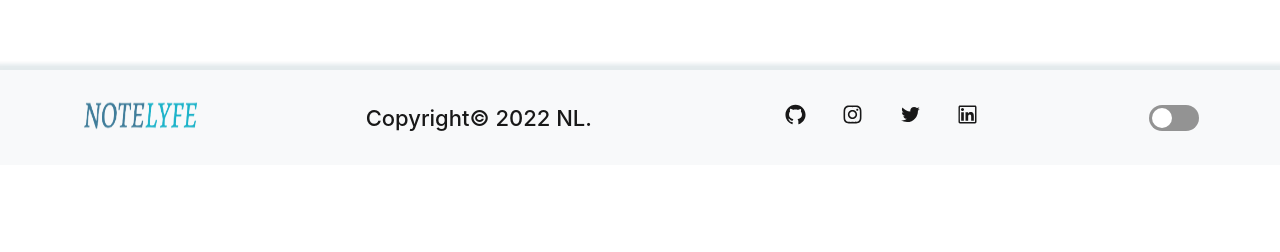
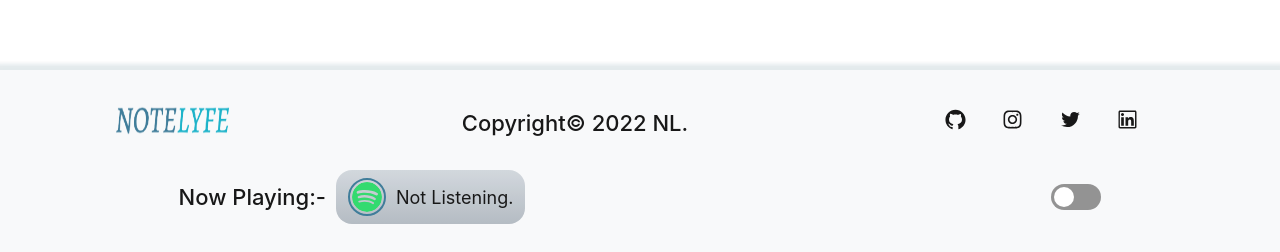
Before and after one commit to notelyfe/personal-portfolio, a React (Create React App) app: page / in a window 1280 px wide. Shown: the part 1239-1491 px from the top of the page. Before the commit the page ends 1404 px from the top, so only its background shows below. Built offline with nearby package versions, Linux system fonts and the light colour scheme; no server answers.

Commit message:
spotify added on footer

```diff
--- a/src/Components/Footer/Footer.jsx
+++ b/src/Components/Footer/Footer.jsx
@@ -9,11 +9,11 @@ import Context from '../../Context/Context'
 import note from '../../Assets/note.png'
 import style from '../Style/footer.module.css'
 import DarkMode from '../DakMode/DarkMode';
+import Spotify from '../Spotify/Spotify';
 
 const Footer = () => {
 
-    const context = useContext(Context)
-    const { modeStyle } = context
+    const { modeStyle } = useContext(Context)
 
     return (
         <footer className={style.footer}
@@ -22,6 +22,7 @@ const Footer = () => {
                 color: `${modeStyle.textColor}`,
                 boxShadow: `${modeStyle.mode === "light" ? "0px -1px 4px 5px rgba(35, 83, 105, 0.137)" : "0px -1px 4px 5px rgba(162, 208, 230, 0.137)"}`
             }}>
+            <div className={style.footerImportant}>
                 <div className={style.author}>
                     <img src={note} alt="note.png" className={style.developer} />
                 </div>
@@ -74,7 +75,15 @@ const Footer = () => {
                         </li>
                     </ul>
                 </div>
+            </div>
+            <div className={style.spotifyDark}>
+                <div className={style.spotifyContainer}>
+                    <Spotify />
+                </div>
+                <div className={style.darkModeContainer}>
                     <DarkMode />
+                </div>
+            </div>
         </footer>
     )
 }
--- /dev/null
+++ b/src/Components/Spotify/Spotify.jsx
@@ -0,0 +1,35 @@
+import React, { useContext } from 'react'
+import { BsSpotify } from "react-icons/bs";
+import Context from '../../Context/Context';
+import style from '../Style/footer.module.css'
+
+const Spotify = () => {
+
+    const { songs } = useContext(Context)
+
+    const isPlaying = songs?.is_playing
+
+    return (
+        <>
+            <h5>Now Playing:-</h5>
+            <div className={style.spotifyWrapper}>
+                {(!isPlaying) ? (
+                    <BsSpotify className={style.spotifyIcon} />
+                ) : (
+                    <a href={songs.item.external_urls.spotify} target='_blank' >
+                        <img src={songs.item.album.images[0].url} className={style.spotifyImage} alt="Album Avatar" />
+                    </a>
+                )}
+                <p >
+                    {(!isPlaying) ? "Not Listening." : (
+                        <a href={songs.item.name} target='_blank' className={style.songName} >
+                            {songs.item.name}
+                        </a>
+                    )}
+                </p>
+            </div>
+        </>
+    )
+}
+
+export default Spotify
--- a/src/Components/Style/footer.module.css
+++ b/src/Components/Style/footer.module.css
@@ -1,33 +1,32 @@
-.footer{
+.footer {
     position: relative;
     top: 80px;
     display: flex;
-    justify-content: space-around;
-    align-items: center;
+    flex-direction: column;
     padding: 18px 10px;
     opacity: 0.9;
 }
 
-.developer{
+.developer {
     width: 120px;
     height: 30px;
 }
 
-.copyright{
+.copyright {
     padding: 10px 12px;
     margin: 5px 10px;
 }
 
-h5{
+h5 {
     font-size: 22px;
     font-weight: 500;
 }
 
-.socialLinkContainer{
+.socialLinkContainer {
     width: 250px;
 }
 
-.footerLinks{
+.footerLinks {
     display: flex;
     flex-direction: row;
     justify-content: space-evenly;
@@ -36,17 +35,17 @@ h5{
     list-style: none;
 }
 
-.listItem{
+.listItem {
     padding: 5px 10px;
     margin: 5px 0;
 }
 
-.socialLinks{
+.socialLinks {
     font-size: 23px;
     color: black;
 }
 
-.socialLinks:hover{
+.socialLinks:hover {
     color: #2C7090 !important;
 }
 
@@ -55,3 +54,70 @@ h5{
         flex-direction: column;
     }
 }
+
+.footerImportant {
+    display: flex;
+    justify-content: space-around;
+    align-items: center;
+    margin: 5px 0;
+}
+
+.spotifyContainer,
+.darkModeContainer {
+    width: 36%;
+    margin: 0 10px;
+    display: flex;
+    align-items: center;
+    padding: 5px;
+}
+
+.spotifyContainer {
+    justify-content: flex-start;
+    gap: 10px;
+    font-size: 18px;
+}
+
+.darkModeContainer {
+    justify-content: flex-end;
+}
+
+.spotifyIcon {
+    color: #1ed760;
+    font-size: 30px;
+    border: 2px solid #2C7090;
+    border-radius: 50%;
+    padding: 2px;
+}
+
+.spotifyDark {
+    display: flex;
+    flex-direction: row;
+    padding: 10px;
+    justify-content: center;
+    align-items: space-between;
+    margin: 5px 0;
+    height: 50px;
+}
+
+.spotifyImage {
+    width: 40px;
+    height: 40px;
+    border-radius: 50%;
+    border: 2px solid #2C7090;
+    padding: 2px;
+}
+
+.songName {
+    color: #2C7090;
+    text-decoration: none;
+}
+
+.spotifyWrapper {
+    display: flex;
+    align-items: center;
+    justify-content: flex-start;
+    gap: 10px;
+    border-radius: 16px;
+    padding: 8px 12px;
+    background: linear-gradient(#ced4da, #adb5bd);
+}
--- a/src/Context/State.jsx
+++ b/src/Context/State.jsx
@@ -10,6 +10,7 @@ const State = (props) => {
     const [resume, setResume] = useState([])
     const [quoteData, setQuoteData] = useState([])
     const [loading, setLoading] = useState(false)
+    const [songs, setSongs] = useState([])
 
     // <--fetch project-->
 
@@ -64,11 +65,24 @@ const State = (props) => {
 
     }
 
+    const fetchSongs = async () => {
+
+        const res = await api.post('/api/spotify/getNowPlaying')
+
+        if (res?.data?.item !== null) {
+
+            setSongs(res?.data)
+
+        }
+
+    }
+
     useEffect(() => {
         fetchProject()
         fetchCertificate()
         fetchResume()
         fetchQuote()
+        fetchSongs()
     }, [])
 
     const handelDarkMode = (prop) => {
@@ -94,7 +108,7 @@ const State = (props) => {
     const [modeStyle, setModeStyle] = useState({ bgColor: '#f8f9fa', textColor: "#000", boxShadow: "0px 5px 4px 0px rgba(35, 83, 105, 0.137)", mode: "light" })
 
     return (
-        <Context.Provider value={{ handelDarkMode, modeStyle, setUserData, userData, setProjects, projects, setCertificates, certificates, setResume, resume, setLoading, loading, setQuoteData, quoteData }} >
+        <Context.Provider value={{ handelDarkMode, modeStyle, setUserData, userData, setProjects, projects, setCertificates, certificates, setResume, resume, setLoading, loading, setQuoteData, quoteData, songs }} >
             {props.children}
         </Context.Provider>
     )
```
Lines whose indentation alone changed are shown as unchanged.
